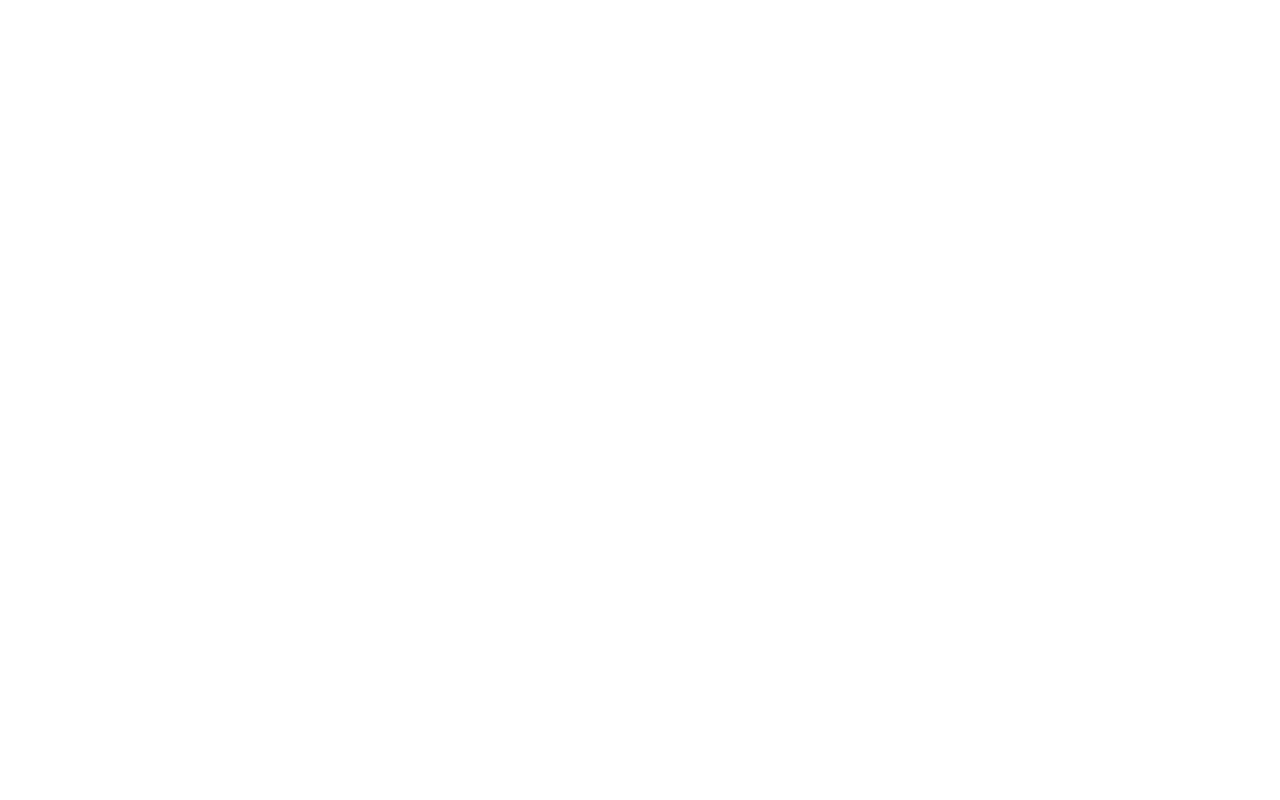
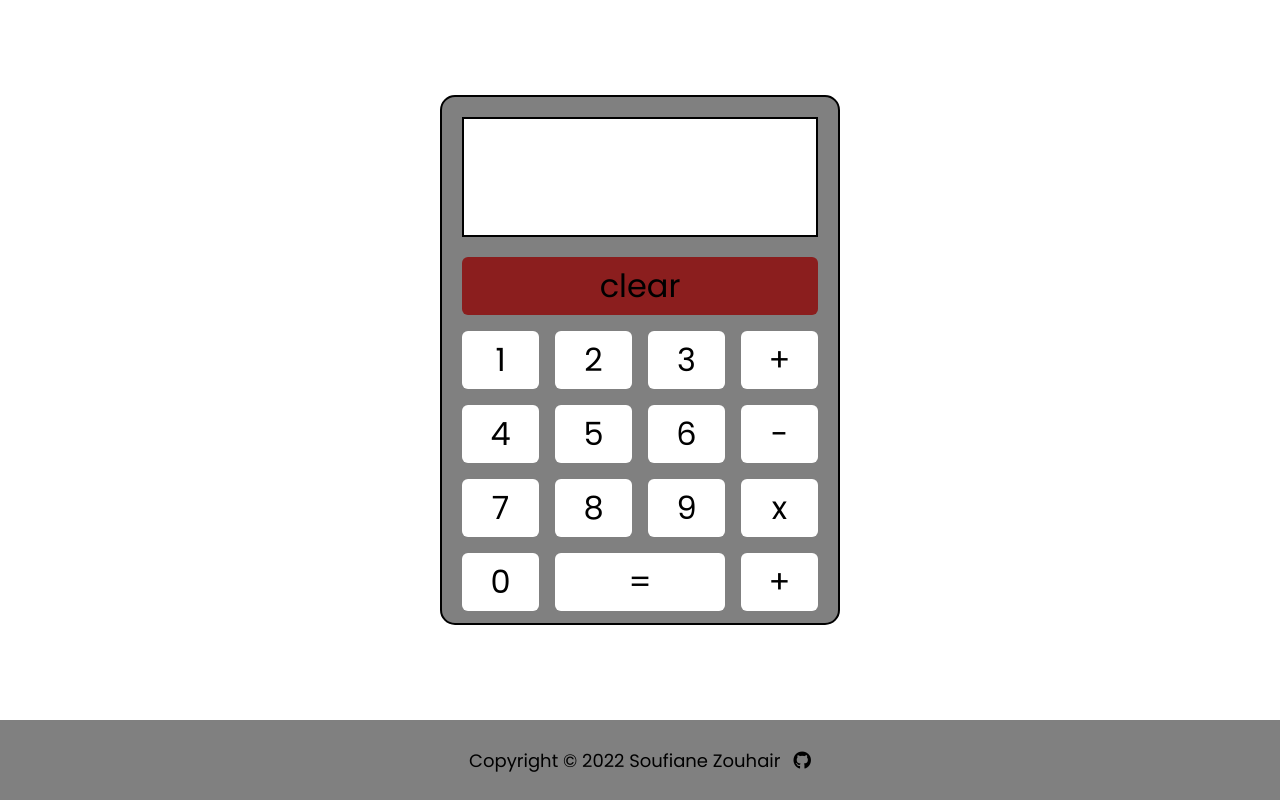
Before and after one commit to soufianez0uhair/calculator, a plain HTML site: page index.html in a window 1280 px wide. Drawn offline with Linux system fonts and the light colour scheme.

Commit message:
Done with ui and made a function for displaying numbers properly

```diff
--- a/index.html
+++ b/index.html
@@ -5,9 +5,39 @@
     <meta http-equiv="X-UA-Compatible" content="IE=edge">
     <meta name="viewport" content="width=device-width, initial-scale=1.0">
     <link rel="shortcut icon" type="image/png" href="images/calculator.png">
+    <link rel="stylesheet" href="style.css">
+    <link rel="stylesheet" href="https://cdnjs.cloudflare.com/ajax/libs/font-awesome/6.0.0/css/all.min.css">
     <title>Calculator</title>
 </head>
 <body>
+    <div class="main">
+        <div class="calculator">
+            <div class="display-screen">
+                <h1 class="displayed-number"></h1>
+            </div>
+            <div class="btns">
+                <div class="btn clear-btn">clear</div>
+                <div class="btn" id="1">1</div>
+                <div class="btn" id="2">2</div>
+                <div class="btn" id="3">3</div>
+                <div class="btn">+</div>
+                <div class="btn" id="4">4</div>
+                <div class="btn" id="5">5</div>
+                <div class="btn" id="6">6</div>
+                <div class="btn" >-</div>
+                <div class="btn" id="7">7</div>
+                <div class="btn" id="8">8</div>
+                <div class="btn" id="9">9</div>
+                <div class="btn">x</div>
+                <div class="btn" id="0">0</div>
+                <div class="btn equal">=</div>
+                <div class="btn">+</div>
+            </div>
+        </div>
+    </div>
+    <footer>
+        Copyright &copy; 2022 Soufiane Zouhair <a target="_blank" href="https://github.com/soufianez0uhair/calculator"><i class="fa-brands fa-github"></i></a>
+    </footer>
     <script src="script.js"></script>
 </body>
 </html>
--- a/script.js
+++ b/script.js
@@ -1,3 +1,4 @@
+const btns = document.querySelectorAll('.btn')
 // function that adds two numbers
 function add(a,b) {
     return a + b;
@@ -34,3 +35,13 @@
             break;
     }
 }
+// function that display numbers to the screen
+function display(id){
+    const num = document.querySelector('.displayed-number');
+    num.textContent = num.textContent + id;
+}
+//function handleClick
+function handleClick() {
+    btns.forEach(btn => btn.addEventListener('click', () => display(btn.id)))
+}
+handleClick()
--- a/style.css
+++ b/style.css
@@ -6,4 +6,70 @@
 }
 body {
     font-family: 'Poppins', sans-serif;
+    display: flex;
+    flex-direction: column;
+    height: 100vh;
 }
+.main {
+    display: flex;
+    justify-content: center;
+    height: 90vh;
+    align-items: center;
+}
+.calculator {
+    height: 530px;
+    width: 400px;
+    background: gray;
+    border: 2px solid black;
+    border-radius: 15px;
+    padding: 20px;
+}
+.display-screen {
+    background: #fff;
+    border: 2px solid black;
+    height: 120px;
+    color: black;
+    font-size: 20px;
+    position: relative;
+    padding: 10px;
+}
+.displayed-number {
+    position: absolute;
+    bottom: 0;
+    right: 10px;
+}
+.btns {
+    margin-top: 20px;
+    display: grid;
+    grid-template-columns: repeat(4, 1fr);
+    grid-template-rows: auto 1fr;
+    font-size: 32px;
+    gap: 16px;
+}
+.btn {
+    background: white;
+    text-align: center;
+    padding: 5px 20px;
+    border-radius: 6px;
+}
+.clear-btn {
+    grid-column: 1/ 5;
+    background: rgb(139, 30, 30);
+}
+.equal {
+    grid-column: 2 / 4;
+    text-align: center;
+}
+footer {
+    display: flex;
+    justify-content: center;
+    align-items: center;
+    gap: 13px;
+    flex: 1;
+    background: gray;
+    font-size: 18px;
+}
+a {
+    text-decoration: none;
+    color: black;
+}
```
